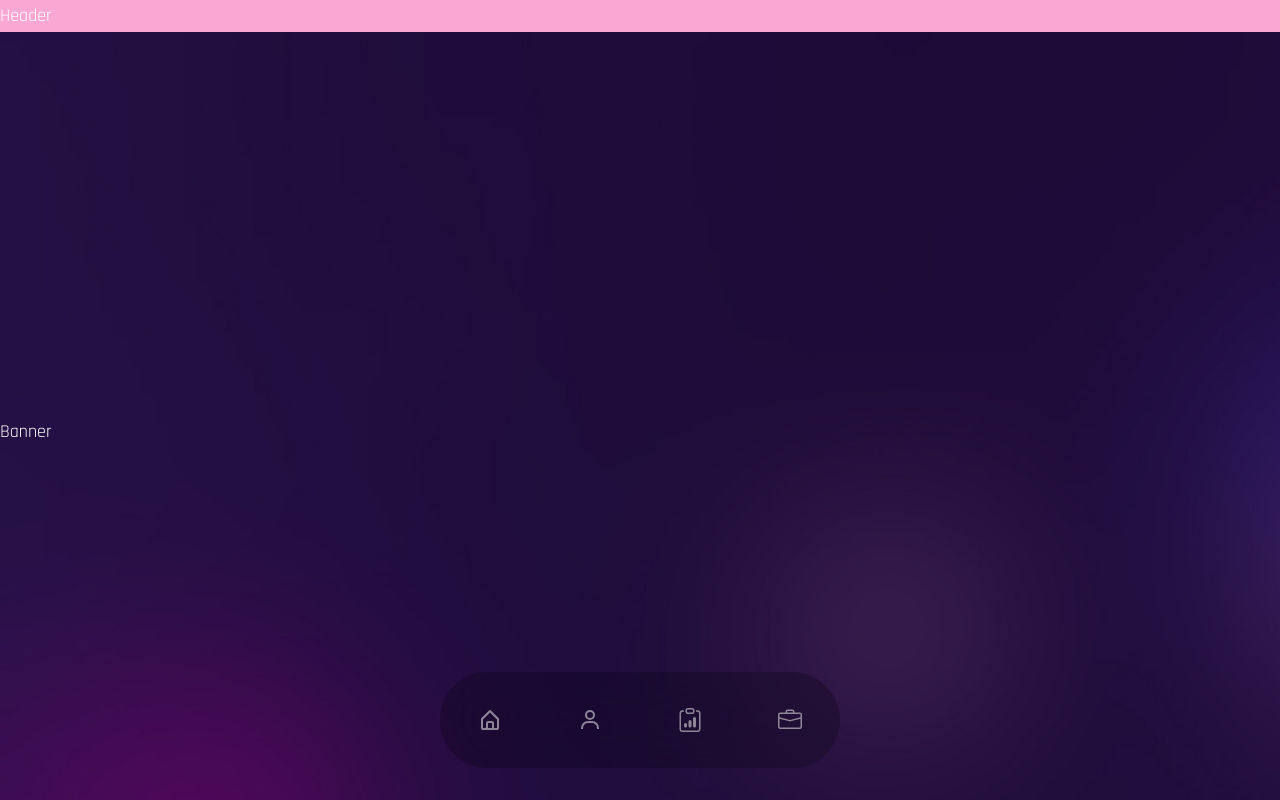
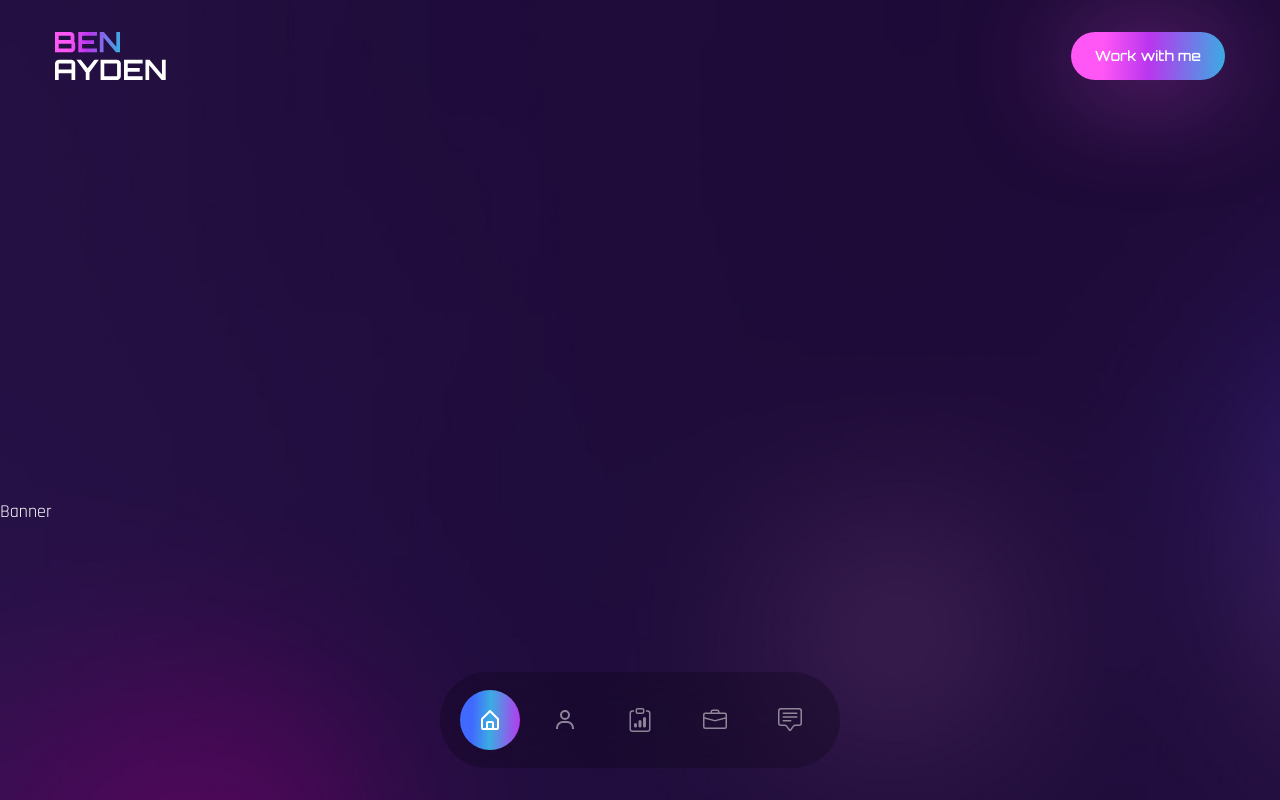
Before and after one commit to MaximusBro/Portfolio, a React (Create React App) app: page / in a window 1280 px wide. Shown: the top 800 px of the page. Built offline with nearby package versions, Linux system fonts and the light colour scheme; the HTML template or start-up script is replaced by a standard one; a web font is replaced by a local one.

Commit message:
Navbar+prepring sections

```diff
--- a/src/components/About.js
+++ b/src/components/About.js
@@ -1,7 +1,7 @@
 import React from 'react';
 
 const About = () => {
-	return <div className='section'>About</div>;
+	return <div className='section' id='about'>About</div>;
 };
 
 export default About;
--- a/src/components/Banner.js
+++ b/src/components/Banner.js
@@ -1,7 +1,7 @@
 import React from 'react';
 
 const Banner = () => {
-	return <div className='section'>Banner</div>;
+	return <div className='section' id='home'>Banner</div>;
 };
 
 export default Banner;
--- a/src/components/Contact.js
+++ b/src/components/Contact.js
@@ -1,7 +1,7 @@
 import React from 'react';
 
 const Contact = () => {
-	return <div className='section'>Contact</div>;
+	return <div className='section' id='contact'>Contact</div>;
 };
 
 export default Contact;
--- a/src/components/Header.js
+++ b/src/components/Header.js
@@ -1,7 +1,18 @@
 import React from 'react';
+//images
+import Logo from "../assets/logo.svg"
 
 const Header = () => {
-	return <div className='bg-pink-300'>Header</div>;
+	return <header className=' py-8'>
+		<div className="container mx-auto">
+			<div className='flex justify-between items-center'>
+				<a href="#">
+					<img src={Logo} alt="" />
+				</a>
+				<button className='btn btn-sm'>Work with me</button>
+			</div>
+		</div>
+	</header>;
 };
 
 export default Header;
--- a/src/components/Nav.js
+++ b/src/components/Nav.js
@@ -1,7 +1,7 @@
 import React from 'react';
 //iconst
 import { BiHomeAlt, BiUser } from "react-icons/bi";
-import { BsClipboardData, BsBriefcase, BsChatSquare } from "react-icons/bs";
+import { BsClipboardData, BsBriefcase, BsChatSquareText } from "react-icons/bs";
 //link
 import { Link } from "react-scroll"
 
@@ -10,17 +10,39 @@ const Nav = () => {
 		<div className="container mx-auto">
 			<div className='wf-full bg-black/20 h-[96px] backdrop-blur-2xl rounded-full max-w-[400px] mx-auto
 			px-5 flex justify-between items-center text-2xl text-white/50'>
-				<Link className='cursor-pointer w-[60px] h-[60px] flex items-center justify-center'>
+				<Link activeClass='active'
+					smooth={true}
+					spy={true}
+					offset={-200}
+					to='home'
+					className='cursor-pointer w-[60px] h-[60px] flex items-center justify-center'>
 					<BiHomeAlt />
 				</Link>
-				<Link className='cursor-pointer w-[60px] h-[60px] flex items-center justify-center'>
+				<Link activeClass='active'
+					smooth={true}
+					spy={true}
+					to='about'
+					className='cursor-pointer w-[60px] h-[60px] flex items-center justify-center'>
 					<BiUser />
 				</Link>
-				<Link className='cursor-pointer w-[60px] h-[60px] flex items-center justify-center'>
+				<Link activeClass='active'
+					smooth={true}
+					spy={true}
+					to='services' className='cursor-pointer w-[60px] h-[60px] flex items-center justify-center'>
 					<BsClipboardData />
 				</Link>
-				<Link className='cursor-pointer w-[60px] h-[60px] flex items-center justify-center'>
+				<Link activeClass='active'
+					smooth={true}
+					spy={true}
+					to='work'
+					className='cursor-pointer w-[60px] h-[60px] flex items-center justify-center'>
 					<BsBriefcase />
+				</Link>
+				<Link activeClass='active'
+					smooth={true}
+					spy={true}
+					to='contact' className='cursor-pointer w-[60px] h-[60px] flex items-center justify-center'>
+					<BsChatSquareText />
 				</Link>
 			</div>
 		</div>
--- a/src/components/Services.js
+++ b/src/components/Services.js
@@ -1,7 +1,7 @@
 import React from 'react';
 
 const Services = () => {
-	return <div className='section'>Services</div>;
+	return <div className='section' id='services'>Services</div>;
 };
 
 export default Services;
--- a/src/components/Work.js
+++ b/src/components/Work.js
@@ -1,7 +1,7 @@
 import React from 'react';
 
 const Work = () => {
-	return <div className='section'>Work</div>;
+	return <div className='section' id='work'>Work</div>;
 };
 
 export default Work;
```
